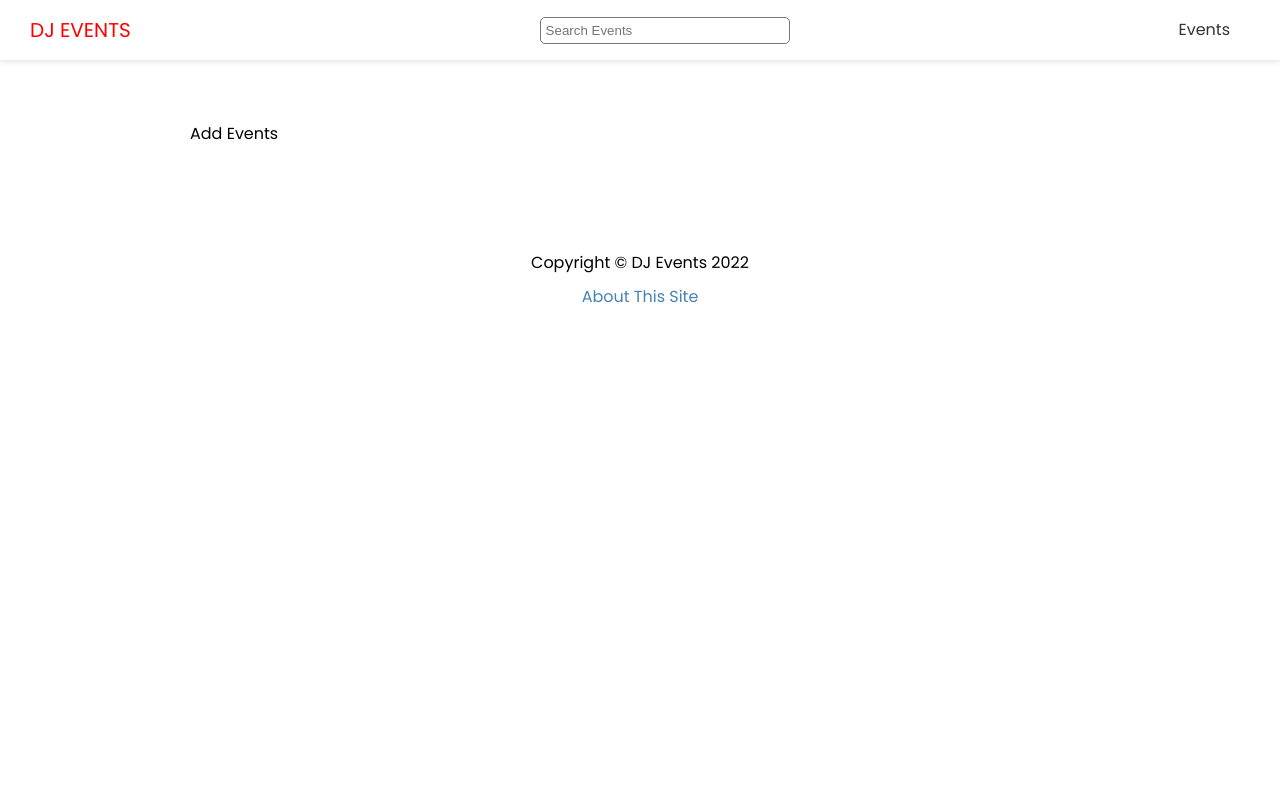
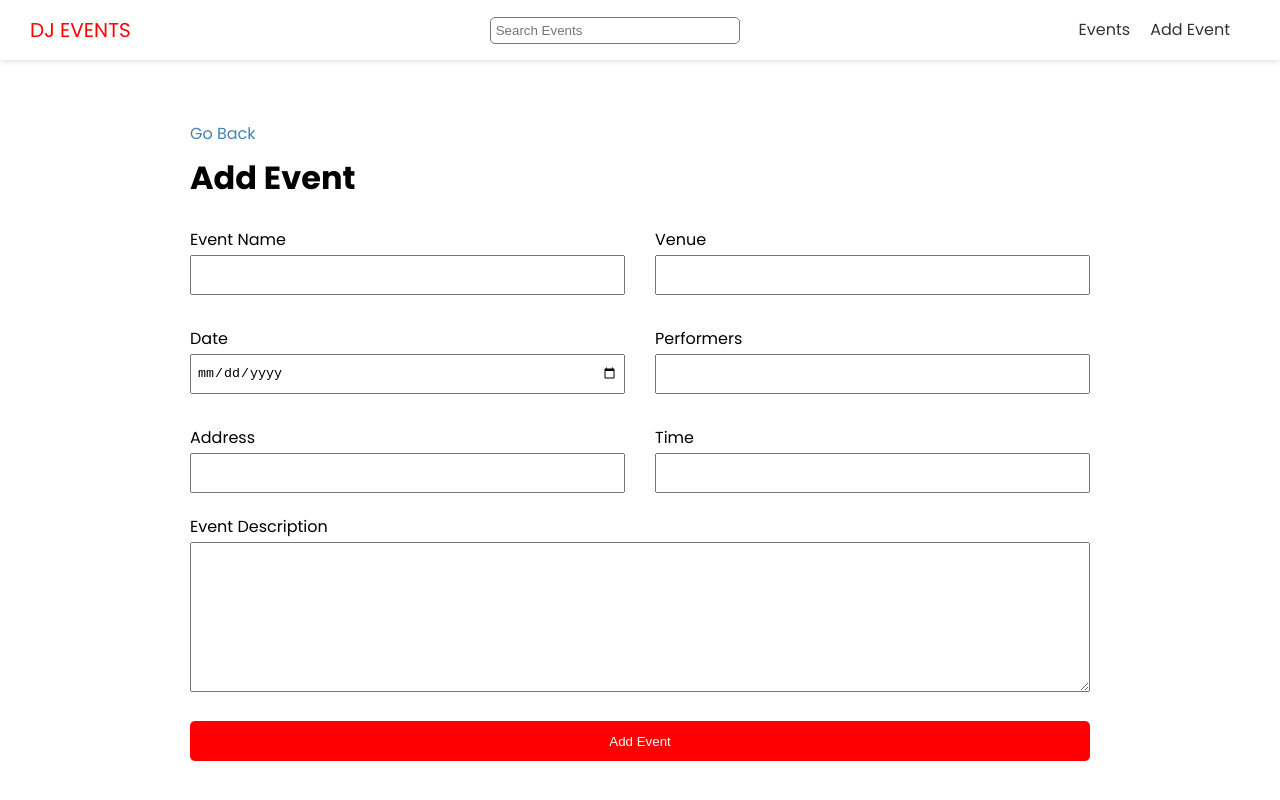
Before and after one commit to trizzi/Dj-Web-App-1, a Next.js app: page /events/add in a window 1280 px wide. Shown: the top 800 px of the page. Built offline with nearby package versions, Linux system fonts and the light colour scheme; no server answers.

Commit message:
Created the add event component

```diff
--- a/components/Header.js
+++ b/components/Header.js
@@ -20,6 +20,11 @@ export default function Header() {
               <a>Events</a>
             </Link>
           </li>
+          <li>
+            <Link href='/events/add'>
+              <a>Add Event</a>
+            </Link>
+          </li>
         </ul>
       </nav>
     </header>
--- a/package.json
+++ b/package.json
@@ -13,7 +13,8 @@
     "qs": "^6.11.0",
     "react": "18.2.0",
     "react-dom": "18.2.0",
-    "react-icons": "^4.4.0"
+    "react-icons": "^4.4.0",
+    "react-toastify": "^9.0.5"
   },
   "devDependencies": {
     "eslint": "8.18.0",
--- a/pages/events/[slug].js
+++ b/pages/events/[slug].js
@@ -67,11 +67,12 @@ export async function getStaticPaths() {
     paths,
     fallback: true,
   };
+  console.log('Hi', params);
 }
 
 export async function getStaticProps({ params: { slug } }) {
   const res = await fetch(
-    `${API_URL}/api/events?filters[slug][$eq]=${slug}`
+    `${API_URL}/api/events?filters[slug]=${slug}`
   );
   const events = await res.json();
   console.log(events);
--- a/pages/events/add.js
+++ b/pages/events/add.js
@@ -1,5 +1,146 @@
+import { ToastContainer, toast } from 'react-toastify';
+import 'react-toastify/dist/ReactToastify.css';
+import { useState } from 'react';
+import Link from 'next/link';
+import { API_URL } from '@/config/index.js';
+import { useRouter } from 'next/router';
+import styles from '@/styles/Form.module.css';
 import Layout from '@/components/Layout';
 
 export default function Add() {
-  return <Layout>Add Events</Layout>;
+  const [values, setValues] = useState({
+    name: '',
+    performers: '',
+    venue: '',
+    address: '',
+    date: '',
+    time: '',
+    description: '',
+  });
+
+  const router = useRouter();
+
+  const handleSubmit = async (e) => {
+    e.preventDefault();
+
+    // Validation
+    const hasEmptyFields = Object.values(values).some(
+      (element) => element === ''
+    );
+
+    if (hasEmptyFields) {
+      toast.error('Please fill in alll fields');
+    }
+    console.log('submit', values);
+
+    const res = await fetch(`${API_URL}/events`, {
+      method: 'POST',
+      headers: {
+        'Content-Type': 'application/json',
+      },
+      body: JSON.stringify(values),
+    });
+
+    if (!res.ok) {
+      toast.error('Something Went Wrong!');
+    } else {
+      const evt = await res.json();
+      router.push(`/events/${evt.slug}`);
+    }
+  };
+
+  const handleInputChange = (e) => {
+    const { name, value } = e.target;
+    setValues({ ...values, [name]: value });
+  };
+
+  return (
+    <Layout title='Add New Event'>
+      <Link href='events'>Go Back</Link>
+      <h1>Add Event</h1>
+      <ToastContainer />
+      <form onSubmit={handleSubmit} className={styles.form}>
+        <div className={styles.grid}>
+          <div>
+            <label htmlFor='name'>Event Name</label>
+            <input
+              type='text'
+              id='name'
+              name='name'
+              value={values.name}
+              onChange={handleInputChange}
+            />
+          </div>
+          <div>
+            <label htmlFor='venue'>Venue</label>
+            <input
+              type='text'
+              id='venue'
+              name='venue'
+              value={values.venue}
+              onChange={handleInputChange}
+            />
+          </div>
+          <div>
+            <label htmlFor='date'>Date</label>
+            <input
+              type='date'
+              id='date'
+              name='date'
+              value={values.date}
+              onChange={handleInputChange}
+            />
+          </div>
+          <div>
+            <label htmlFor='performers'>Performers</label>
+            <input
+              type='text'
+              id='performers'
+              name='performers'
+              value={values.performers}
+              onChange={handleInputChange}
+            />
+          </div>
+          <div>
+            <label htmlFor='address'>Address</label>
+            <input
+              type='text'
+              id='address'
+              name='address'
+              value={values.address}
+              onChange={handleInputChange}
+            />
+          </div>
+          <div>
+            <label htmlFor='time'>Time</label>
+            <input
+              type='text'
+              id='time'
+              name='time'
+              value={values.time}
+              onChange={handleInputChange}
+            />
+          </div>
+        </div>
+
+        <div>
+          <label htmlFor='description'>
+            Event Description
+          </label>
+          <textarea
+            type='text'
+            name='description'
+            id='description'
+            value={values.description}
+            onChange={handleInputChange}></textarea>
+        </div>
+
+        <input
+          type='submit'
+          value='Add Event'
+          className='btn'
+        />
+      </form>
+    </Layout>
+  );
 }
--- /dev/null
+++ b/styles/Form.module.css
@@ -0,0 +1,39 @@
+.form label {
+    display: block;
+}
+
+.form input {
+    width: 100%;
+    height: 40px;
+    padding: 5px;
+}
+
+.form textarea {
+    width: 100%;
+    height: 150px;
+}
+
+.form input[type='submit']{
+    display: block;
+    width: 100%;
+    margin: 20px 0 30px;
+}
+
+.form .file{
+    border: 1px #ccc solid;
+    background-color: #f4f4f4;
+    padding: 10px;
+}
+
+.grid {
+    display: grid;
+    grid-template-columns: 1fr 1fr;
+    gap: 30px;
+    margin-bottom: 20px;
+}
+
+@media (max-width: 600px) {
+    .grip {
+        grid-template-columns: 1fr;
+    }
+}
```
Also changed, not shown: 2 other files (tests, documents, lock files or other folders).
